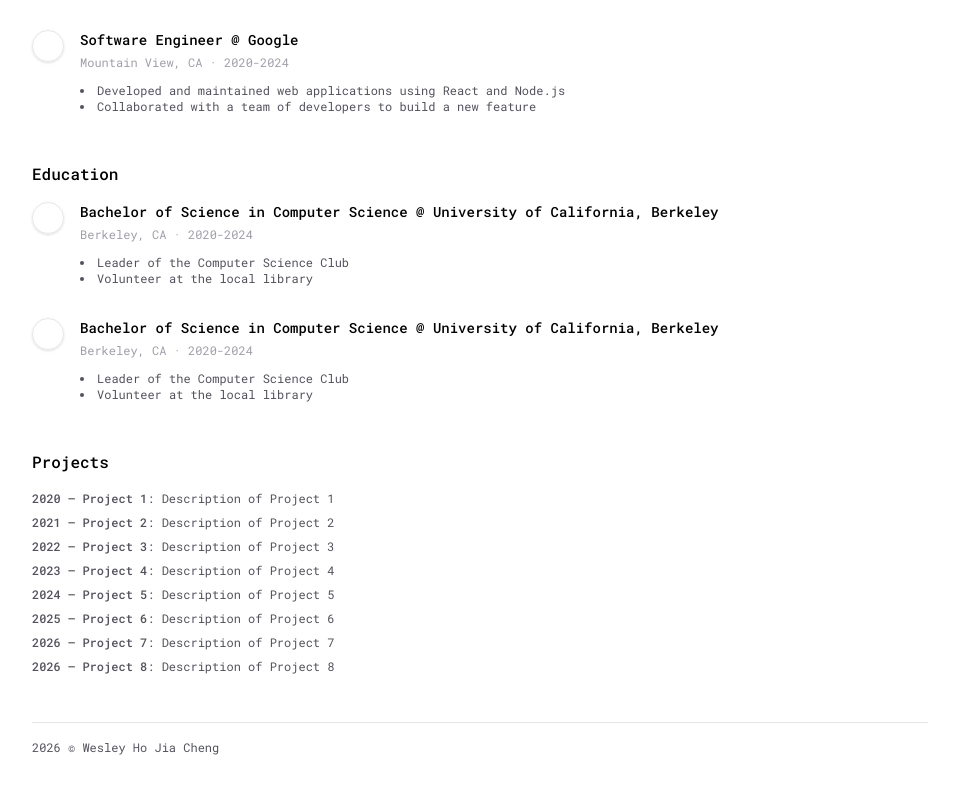
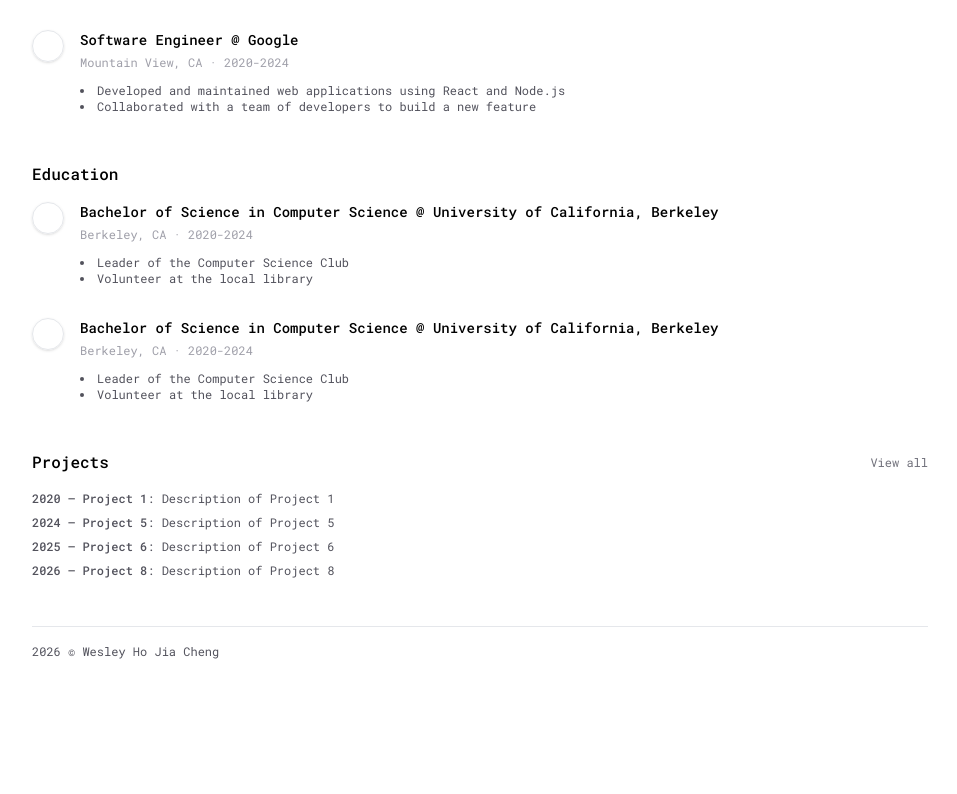
Before and after one commit to wesho1107/aboutwesho, a Next.js app: page /resume in a window 1280 px wide. Shown: the part 436-1230 px from the top of the page, without its empty margins (160-1117 px from the left). After the commit the page ends 1143 px from the top, so only its background shows below. Built offline with nearby package versions, Linux system fonts and the light colour scheme.

Commit message:
feat: setup json driven rendering

```diff
--- a/src/app/resume/page.tsx
+++ b/src/app/resume/page.tsx
@@ -1,96 +1,8 @@
 import React from 'react'
 
-const sampleExperienceItems = [
-  {
-    company: 'Google',
-    title: 'Software Engineer',
-    location: 'Mountain View, CA',
-    dates: '2020-2024',
-    descriptions: ['Developed and maintained web applications using React and Node.js', 'Collaborated with a team of developers to build a new feature'],
-  },
-  {
-    company: 'Google',
-    title: 'Software Engineer',
-    location: 'Mountain View, CA',
-    dates: '2020-2024',
-    descriptions: ['Developed and maintained web applications using React and Node.js', 'Collaborated with a team of developers to build a new feature'],
-  },
-  {
-    company: 'Google',
-    title: 'Software Engineer',
-    location: 'Mountain View, CA',
-    dates: '2020-2024',
-    descriptions: ['Developed and maintained web applications using React and Node.js', 'Collaborated with a team of developers to build a new feature'],
-  }
-]
-
-const sampleEducationItems = [
-  {
-    school: 'University of California, Berkeley',
-    degree: 'Bachelor of Science in Computer Science',
-    location: 'Berkeley, CA',
-    dates: '2020-2024',
-    activities: ['Leader of the Computer Science Club', 'Volunteer at the local library'],
-  },
-  {
-    school: 'University of California, Berkeley',
-    degree: 'Bachelor of Science in Computer Science',
-    location: 'Berkeley, CA',
-    dates: '2020-2024',
-    activities: ['Leader of the Computer Science Club', 'Volunteer at the local library'],
-  },
-]
-
-const sampleProjectItems = [
-  {
-    name: 'Project 1',
-    year: '2020',
-    description: 'Description of Project 1',
-    link: 'https://www.project1.com',
-  },
-  {
-    name: 'Project 2',
-    year: '2021',
-    description: 'Description of Project 2',
-    link: 'https://www.project2.com',
-  },
-  {
-    name: 'Project 3',
-    year: '2022',
-    description: 'Description of Project 3',
-    link: 'https://www.project3.com',
-  },
-  {
-    name: 'Project 4',
-    year: '2023',
-    description: 'Description of Project 4',
-    link: 'https://www.project4.com',
-  },
-  {
-    name: 'Project 5',
-    year: '2024',
-    description: 'Description of Project 5',
-    link: 'https://www.project5.com',
-  },
-  {
-    name: 'Project 6',
-    year: '2025',
-    description: 'Description of Project 6',
-    link: 'https://www.project6.com',
-  },
-  {
-    name: 'Project 7',
-    year: '2026',
-    description: 'Description of Project 7',
-    link: 'https://www.project7.com',
-  },
-  {
-    name: 'Project 8',
-    year: '2026',
-    description: 'Description of Project 8',
-    link: 'https://www.project8.com',
-  },
-]
+import educationItems from '@/src/data/education.json'
+import experienceItems from '@/src/data/experience.json'
+import projectItems from '@/src/data/projects.json'
 
 type ExperienceItemProps = Readonly<{
   company: string
@@ -106,13 +18,6 @@ type EducationItemProps = Readonly<{
   location: string
   dates: string
   activities: string[]
-}>
-
-type ProjectItemProps = Readonly<{
-  name: string
-  year: string
-  description: string
-  link: string
 }>
 
 const ExperienceItem = ({ company, title, location, dates, descriptions }: ExperienceItemProps) => {
@@ -173,29 +78,32 @@ export default function ResumePage() {
       <section className="grid gap-y-4">
         <h2 className="font-medium">Experience</h2>
         <div className="grid gap-y-8">
-          {sampleExperienceItems.map((experience) => (
-            <ExperienceItem key={experience.company} {...experience} />
+          {experienceItems.map((experience, index) => (
+            <ExperienceItem key={`${experience.company}-${experience.title}-${experience.dates}-${index}`} {...experience} />
           ))}
         </div>
       </section>
       <section className="grid gap-y-4">
         <h2 className="font-medium">Education</h2>
         <div className="grid gap-y-8">
-          {sampleEducationItems.map((education) => (
-            <EducationItem key={education.school} {...education} />
+          {educationItems.map((education, index) => (
+            <EducationItem key={`${education.school}-${education.degree}-${education.dates}-${index}`} {...education} />
           ))}
         </div>
       </section>
       <section className="grid gap-y-4">
-        <h2 className="font-medium">Projects</h2>
+        <div className="flex justify-between items-center">
+          <h2 className="font-medium">Projects</h2>
+          <a href="/projects" className="text-xs text-zinc-500 hover:underline">View all </a>
+        </div>
         <ul className="grid gap-y-2">
-          {sampleProjectItems.map((project) => (
-            <div className="flex text-xs text-zinc-600">
+          {projectItems.filter((project) => project.featured).map((project, index) => (
+            <li key={`${project.name}-${project.year}-${index}`} className="flex text-xs text-zinc-600">
                 <p className="font-medium">
                   {project.year} — <a href={project.link} className="hover:underline" target="_blank" rel="noopener noreferrer">{project.name}</a>
                 </p>
                 : {project.description}
-            </div>
+            </li>
           ))}
         </ul>
       </section>
--- a/src/components/EducationTimeline.tsx
+++ /dev/null
@@ -1,99 +0,0 @@
-"use client";
-
-import Image from "next/image";
-import {
-  useCallback,
-  useEffect,
-  useRef,
-  useState,
-  type RefObject,
-} from "react";
-
-export type EducationTimelineItem = Readonly<{
-  school: string;
-  degree: string;
-  location: string;
-  dates: string;
-  activities: string[];
-  /** Optional logo; place files in /public (e.g. /schools/berkeley.png) */
-  imageSrc?: string;
-}>;
-
-function useSectionScrollProgress(containerRef: RefObject<HTMLElement | null>) {
-  const [progress, setProgress] = useState(0);
-
-  const update = useCallback(() => {
-    const el = containerRef.current;
-    if (!el) return;
-    const rect = el.getBoundingClientRect();
-    const vh = window.innerHeight;
-    const scrollRange = vh + rect.height;
-    const scrolled = vh - rect.top;
-    setProgress(Math.min(1, Math.max(0, scrolled / scrollRange)));
-  }, []);
-
-  useEffect(() => {
-    update();
-    window.addEventListener("scroll", update, { passive: true });
-    window.addEventListener("resize", update);
-    return () => {
-      window.removeEventListener("scroll", update);
-      window.removeEventListener("resize", update);
-    };
-  }, [update]);
-
-  return progress;
-}
-
-function RingAvatar({
-  school,
-  imageSrc,
-}: {
-  school: string;
-  imageSrc?: string;
-}) {
-  return (
-    <div
-      className="relative z-10 shrink-0 rounded-full bg-linear-gradient(to bottom, #f3f4f6, #e5e7eb) p-[3px] shadow-sm ring-1 ring-zinc-200/90"
-      aria-hidden
-    >
-      <div className="rounded-full border shadow-sm w-8 h-8 flex bg-white justify-start items-start"/>
-    </div>
-  );
-}
-
-export function EducationTimeline({ items }: { items: EducationTimelineItem[] }) {
-  const sectionRef = useRef<HTMLElement>(null);
-  const progress = useSectionScrollProgress(sectionRef);
-
-  const p = progress * 100;
-
-  return (
-    <section ref={sectionRef} className="relative">
-      <div className="flex flex-col gap-y-10">
-        {items.map((item) => (
-          <article key={`${item.school}-${item.dates}-${item.degree}`} className="flex gap-4">
-            <div className="pt-0.5">
-              <RingAvatar school={item.school} imageSrc={item.imageSrc} />
-            </div>
-            <div className="flex min-w-0 flex-col gap-y-1">
-              <p className="text-sm font-medium">
-                {item.degree}
-              </p>
-              <p className="text-xs text-zinc-400">
-                {item.school} · {item.location} · {item.dates}
-              </p>
-              <ul className="mt-2 list-inside list-disc">
-                {item.activities.map((activity) => (
-                  <li key={activity} className="text-xs text-zinc-600">
-                    {activity}
-                  </li>
-                ))}
-              </ul>
-            </div>
-          </article>
-        ))}
-      </div>
-    </section>
-  );
-}
--- /dev/null
+++ b/src/data/education.json
@@ -0,0 +1,16 @@
+[
+    {
+      "school": "University of California, Berkeley",
+      "degree": "Bachelor of Science in Computer Science",
+      "location": "Berkeley, CA",
+      "dates": "2020-2024",
+      "activities": ["Leader of the Computer Science Club", "Volunteer at the local library"]
+    },
+    {
+      "school": "University of California, Berkeley",
+      "degree": "Bachelor of Science in Computer Science",
+      "location": "Berkeley, CA",
+      "dates": "2020-2024",
+      "activities": ["Leader of the Computer Science Club", "Volunteer at the local library"]
+    }
+]
--- /dev/null
+++ b/src/data/experience.json
@@ -0,0 +1,23 @@
+[
+    {
+      "company": "Google",
+      "title": "Software Engineer",
+      "location": "Mountain View, CA",
+      "dates": "2020-2024",
+      "descriptions": ["Developed and maintained web applications using React and Node.js", "Collaborated with a team of developers to build a new feature"]
+    },
+    {
+      "company": "Google",
+      "title": "Software Engineer",
+      "location": "Mountain View, CA",
+      "dates": "2020-2024",
+      "descriptions": ["Developed and maintained web applications using React and Node.js", "Collaborated with a team of developers to build a new feature"]
+    },
+    {
+      "company": "Google",
+      "title": "Software Engineer",
+      "location": "Mountain View, CA",
+      "dates": "2020-2024",
+      "descriptions": ["Developed and maintained web applications using React and Node.js", "Collaborated with a team of developers to build a new feature"]
+    }
+]
--- /dev/null
+++ b/src/data/projects.json
@@ -0,0 +1,58 @@
+[
+    {
+      "name": "Project 1",
+      "year": "2020",
+      "description": "Description of Project 1",
+      "link": "https://www.project1.com",
+      "featured": true
+    },
+    {
+      "name": "Project 2",
+      "year": "2021",
+      "description": "Description of Project 2",
+      "link": "https://www.project2.com",
+      "featured": false
+    },
+    {
+      "name": "Project 3",
+      "year": "2022",
+      "description": "Description of Project 3",
+      "link": "https://www.project3.com",
+      "featured": false
+    },
+    {
+      "name": "Project 4",
+      "year": "2023",
+      "description": "Description of Project 4",
+      "link": "https://www.project4.com",
+      "featured": false
+    },
+    {
+      "name": "Project 5",
+      "year": "2024",
+      "description": "Description of Project 5",
+      "link": "https://www.project5.com",
+      "featured": true
+    },
+    {
+      "name": "Project 6",
+      "year": "2025",
+      "description": "Description of Project 6",
+      "link": "https://www.project6.com",
+      "featured": true
+    },
+    {
+      "name": "Project 7",
+      "year": "2026",
+      "description": "Description of Project 7",
+      "link": "https://www.project7.com",
+      "featured": false
+    },
+    {
+      "name": "Project 8",
+      "year": "2026",
+      "description": "Description of Project 8",
+      "link": "https://www.project8.com",
+      "featured": true
+    }
+  ]
```
Also changed, not shown: src/data/content/building-this-site.mdx (added).
